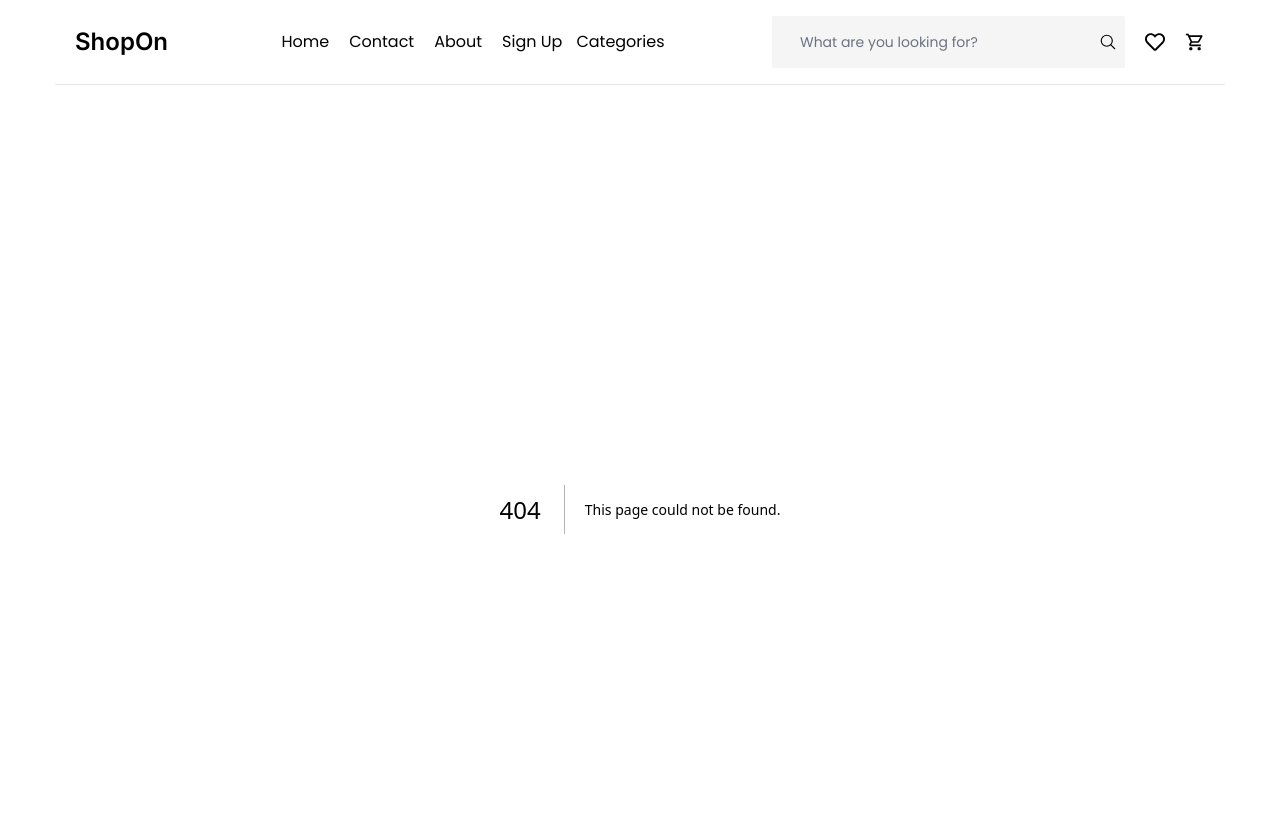
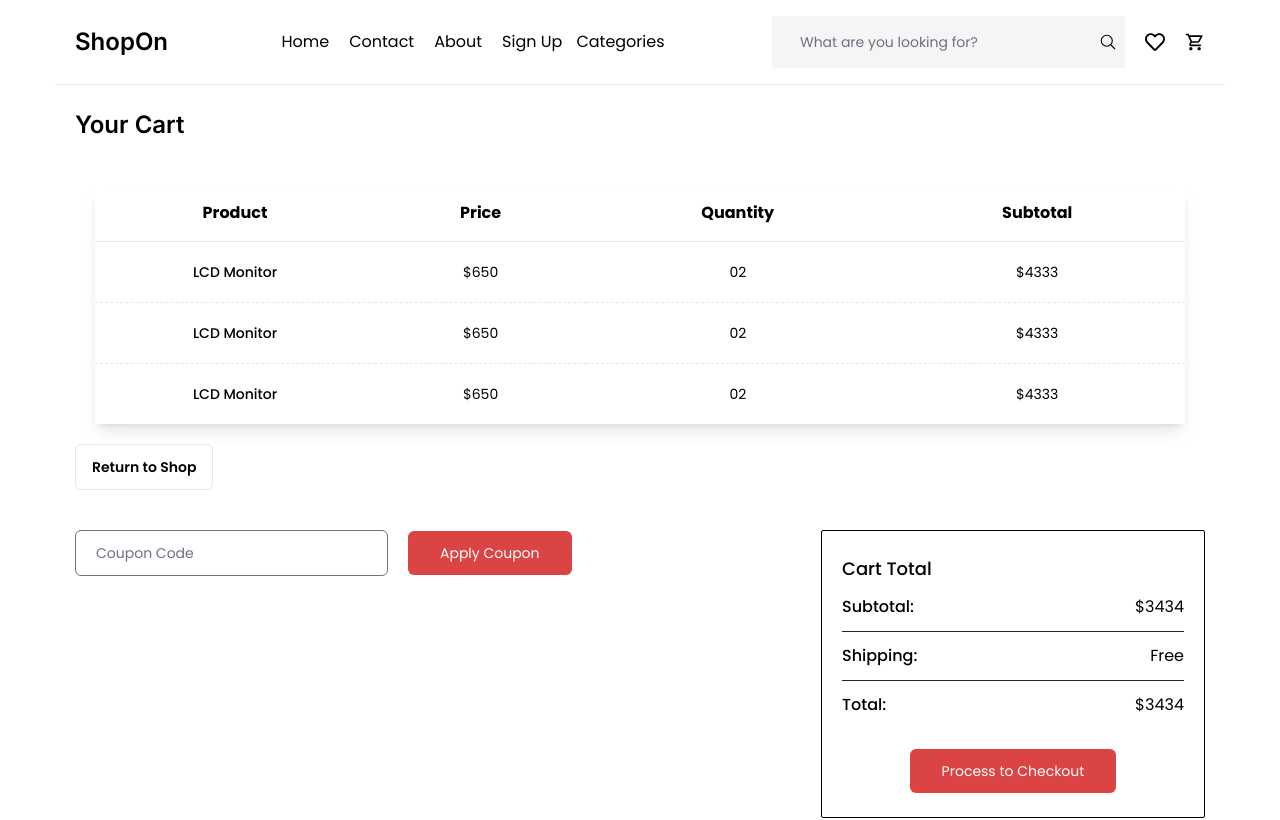
Before and after one commit to TheProjectsX/shop_on-ecommerce, a Next.js app in the folder client-side/: page /me/cart in a window 1280 px wide. Before the commit this address had no page. Shown: the top 820 px of the page. Built offline with nearby package versions, Linux system fonts and the light colour scheme.

Commit message:
Wishlist and Cart added

```diff
--- /dev/null
+++ b/client-side/src/app/me/cart/page.jsx
@@ -0,0 +1,134 @@
+"use client";
+
+import { FloatingLabel } from "flowbite-react";
+
+const Page = () => {
+    return (
+        <>
+            <section className="mb-10">
+                <h3 className="mb-6 text-2xl font-semibold font-inter">
+                    Your Cart
+                </h3>
+
+                <div className="relative overflow-x-auto text-center p-5">
+                    <table className="w-full shadow-lg">
+                        <thead className="px-4 py-5 border-b">
+                            <tr>
+                                <th scope="col" className="py-4 px-4">
+                                    Product
+                                </th>
+                                <th scope="col" className="py-4 px-4">
+                                    Price
+                                </th>
+                                <th scope="col" className="py-4 px-4">
+                                    Quantity
+                                </th>
+                                <th scope="col" className="py-4 px-4">
+                                    Subtotal
+                                </th>
+                            </tr>
+                        </thead>
+
+                        <tbody className="text-sm">
+                            <tr className="border-b border-dashed last:border-none">
+                                <td
+                                    scope="row"
+                                    className="py-5 font-medium whitespace-nowrap"
+                                >
+                                    LCD Monitor
+                                </td>
+                                <td scope="row" className="py-5 px-4">
+                                    $650
+                                </td>
+                                <td scope="row" className="py-5 px-4">
+                                    02
+                                </td>
+                                <td scope="row" className="py-5 px-4">
+                                    $4333
+                                </td>
+                            </tr>
+                            <tr className="border-b border-dashed last:border-none">
+                                <td
+                                    scope="row"
+                                    className="py-5 font-medium whitespace-nowrap"
+                                >
+                                    LCD Monitor
+                                </td>
+                                <td scope="row" className="py-5 px-4">
+                                    $650
+                                </td>
+                                <td scope="row" className="py-5 px-4">
+                                    02
+                                </td>
+                                <td scope="row" className="py-5 px-4">
+                                    $4333
+                                </td>
+                            </tr>
+                            <tr className="border-b border-dashed last:border-none">
+                                <td
+                                    scope="row"
+                                    className="py-5 font-medium whitespace-nowrap"
+                                >
+                                    LCD Monitor
+                                </td>
+                                <td scope="row" className="py-5 px-4">
+                                    $650
+                                </td>
+                                <td scope="row" className="py-5 px-4">
+                                    02
+                                </td>
+                                <td scope="row" className="py-5 px-4">
+                                    $4333
+                                </td>
+                            </tr>
+                        </tbody>
+                    </table>
+                </div>
+
+                <button className="px-4 py-3 border rounded-md font-semibold text-sm">
+                    Return to Shop
+                </button>
+            </section>
+
+            <section className="flex flex-col md:flex-row justify-between items-center md:items-start gap-6">
+                <form
+                    onSubmit={(e) => e.preventDefault()}
+                    className="flex gap-5 items-center"
+                >
+                    <input
+                        type="text"
+                        placeholder="Coupon Code"
+                        className="rounded-md text-sm py-3 px-5"
+                    />
+                    <button className="bg-[#DB4444] px-8 py-3 rounded-md text-white text-sm">
+                        Apply Coupon
+                    </button>
+                </form>
+
+                <div className="min-w-96 px-5 py-6 rounded-sm border border-black">
+                    <h4 className="text-lg font-medium">Cart Total</h4>
+                    <p className="flex justify-between border-b border-gray-800 py-3">
+                        <span className="font-medium">Subtotal:</span>
+                        <span>$3434</span>
+                    </p>
+                    <p className="flex justify-between border-b border-gray-800 py-3">
+                        <span className="font-medium">Shipping:</span>
+                        <span>Free</span>
+                    </p>
+                    <p className="flex justify-between py-3 mb-5">
+                        <span className="font-medium">Total:</span>
+                        <span>$3434</span>
+                    </p>
+
+                    <div className="flex justify-center">
+                        <button className="bg-[#DB4444] px-8 py-3 rounded-md text-white text-sm">
+                            Process to Checkout
+                        </button>
+                    </div>
+                </div>
+            </section>
+        </>
+    );
+};
+
+export default Page;
--- /dev/null
+++ b/client-side/src/app/me/wishlist/page.jsx
@@ -0,0 +1,39 @@
+import ProductView from "@/components/ProductView";
+import React from "react";
+
+const Page = () => {
+    return (
+        <>
+            {/* Wishlist */}
+            <section className="mb-10">
+                <header className="mb-4">
+                    <p className="text-lg">
+                        Wishlist <span className="font-semibold">(4)</span>
+                    </p>
+                </header>
+
+                <div className="grid grid-cols-[repeat(1,270px)]  sm:grid-cols-[repeat(2,270px)] md:grid-cols-[repeat(3,270px)] lg:grid-cols-[repeat(4,270px)] gap-8 lg:gap-10 justify-center sm:justify-between w-full mb-3">
+                    <ProductView wishlist />
+                </div>
+            </section>
+
+            {/* Just for You */}
+            <section>
+                <div className="flex justify-between items-center mb-4">
+                    <p className="pl-3 py-2 border-l-[20px] border-[#DB4444] text-[#DB4444] font-poppins font-semibold">
+                        Just For You
+                    </p>
+
+                    <button className="px-5 py-1.5 rounded-md border border-black">
+                        See All
+                    </button>
+                </div>
+                <div className="grid grid-cols-[repeat(1,270px)]  sm:grid-cols-[repeat(2,270px)] md:grid-cols-[repeat(3,270px)] lg:grid-cols-[repeat(4,270px)] gap-8 lg:gap-10 justify-center sm:justify-between w-full mb-3">
+                    <ProductView />
+                </div>
+            </section>
+        </>
+    );
+};
+
+export default Page;
--- a/client-side/src/components/ProductView.jsx
+++ b/client-side/src/components/ProductView.jsx
@@ -1,23 +1,44 @@
 import { FaRegHeart } from "react-icons/fa";
 import { MdOutlineShoppingCart } from "react-icons/md";
+
+import { MdDeleteOutline } from "react-icons/md";
 import Link from "next/link";
-const ProductView = ({ data }) => {
+
+const ProductView = ({ data, wishlist = false }) => {
     return (
         <div className="relative w-[270px]">
             {/* Controls */}
+
+            {/* Regular Controls */}
+
+            <div>
+                {!wishlist && (
                     <button
                         className="absolute right-3 top-4 bg-white p-2 rounded-full shadow-lg"
                         title="Add to wishlist"
                     >
                         <FaRegHeart />
                     </button>
+                )}
+
+                {wishlist && (
+                    <button
+                        className="absolute right-3 top-4 bg-white p-2 rounded-full shadow-lg"
+                        title="Remove from wishlist"
+                    >
+                        <MdDeleteOutline />
+                    </button>
+                )}
+
                 <button
                     className="absolute right-3 top-14 bg-white p-2 rounded-full shadow-lg"
                     title="Add to Cart"
                 >
                     <MdOutlineShoppingCart />
                 </button>
-            <div className="mb-3 w-[270px] h-[250px] bg-[#F5F5F5] flex justify-center items-center">
+            </div>
+
+            <div className="mb-3 w-[270px] h-[250px] bg-[#F5F5F5] flex flex-col justify-center items-center">
                 <Link href={"#"}>
                     <img
                         src="https://placehold.co/190x180"
```
Lines whose indentation alone changed are shown as unchanged.
